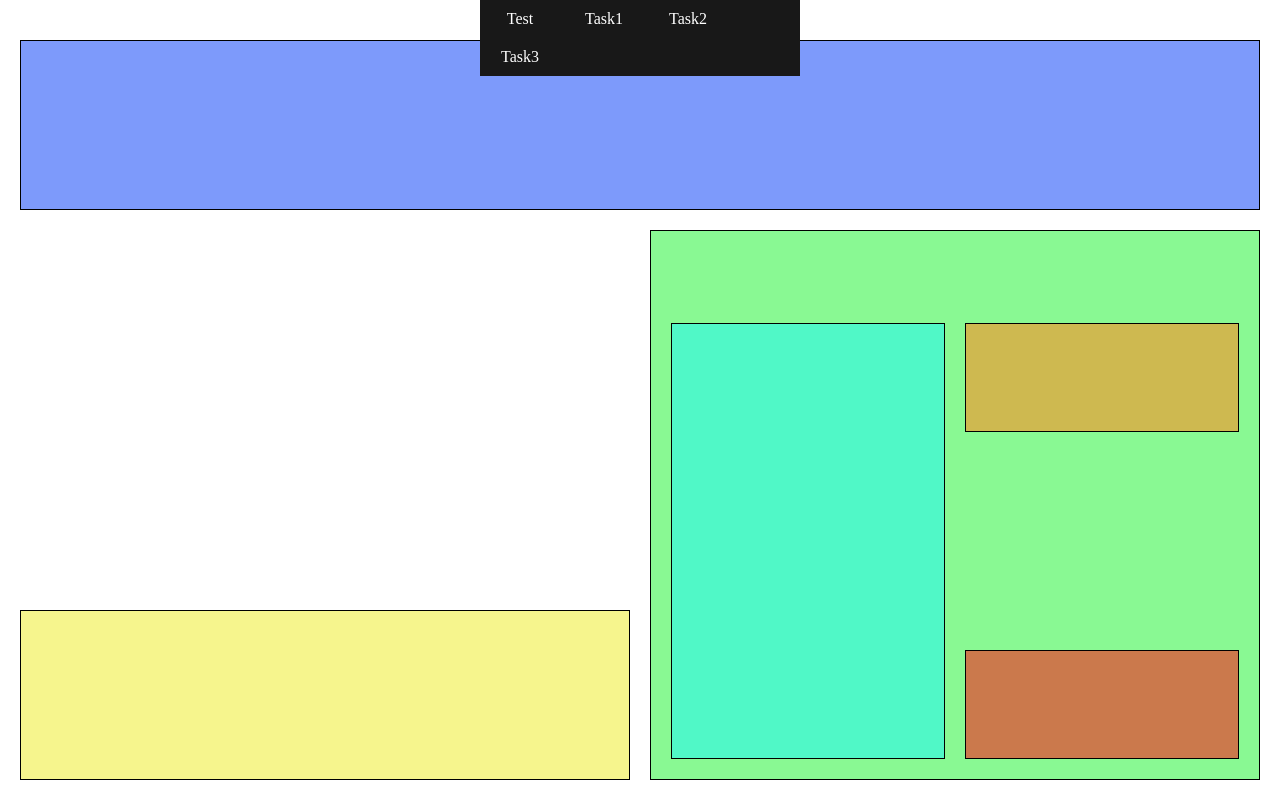
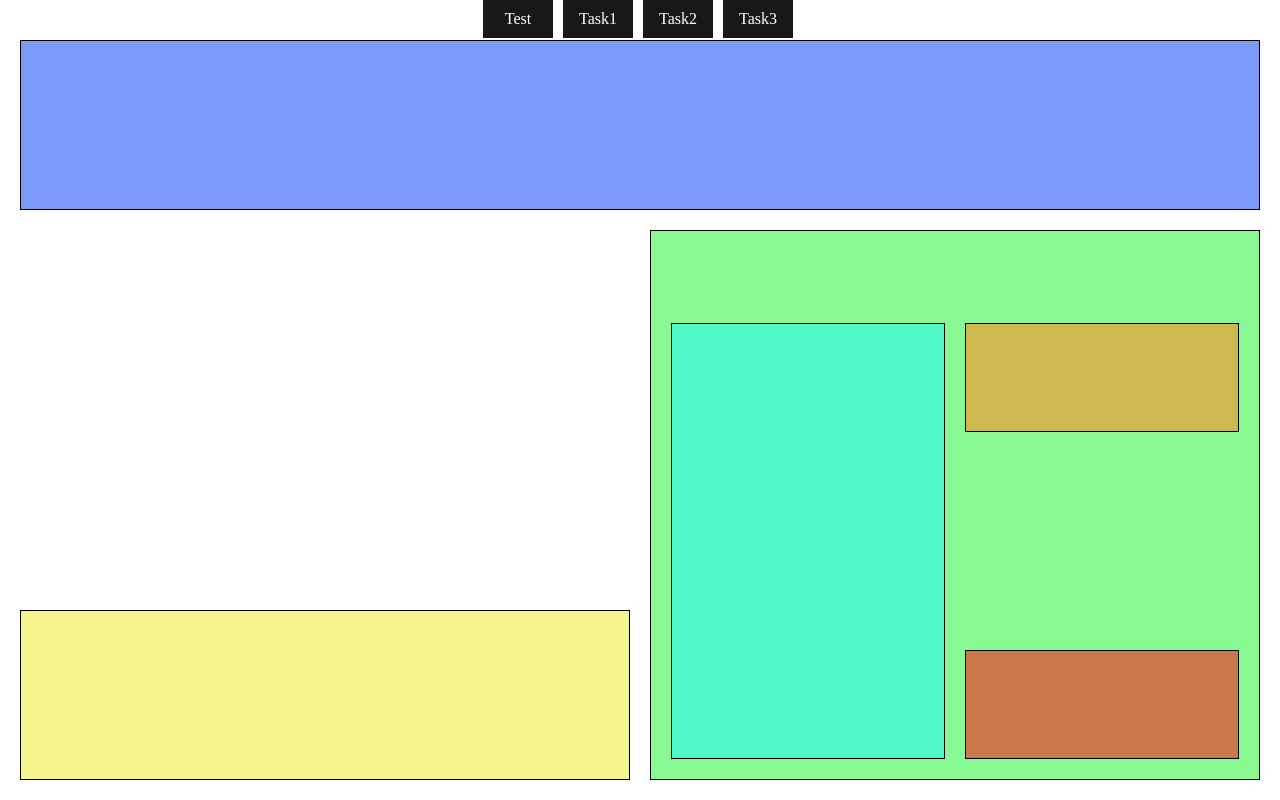
Before and after one commit to MaksimKasyanov/Grid, a plain HTML site: page index.html in a window 1280 px wide. Drawn offline with Linux system fonts and the light colour scheme.

Commit message:
Add files via upload

```diff
--- a/grid-test.css
+++ b/grid-test.css
@@ -3,16 +3,17 @@
 	top: 0;
 	left: 50%;
 	transform: translateX(-50%);
-	background-color: #181818;
 	width: 320px;
 }
 .active {
 	display: grid !important;
 }
 .control-btn {
+	background-color: #181818;
 	color: #fff;
 	padding: 10px 0px;
-	width: 25%;
+	width: 70px;
+	margin: 0 3px;
 }
 
 .wrapper {
--- a/main.js
+++ b/main.js
@@ -14,7 +14,6 @@ function removeThird() {
 	let elementList = document.querySelectorAll(".wrapper__task3");
 	elementList[0].classList.remove("active");
 }
-
 function removeActive(){
 	removeTest();
 	removeFirst();
@@ -26,7 +25,6 @@ function removeActive(){
 function showTest() {
 	let elementList = document.querySelectorAll(".wrapper__test");
 	elementList[0].classList.add("active");
-
 	removeActive();
 	showTest();
 }
```
